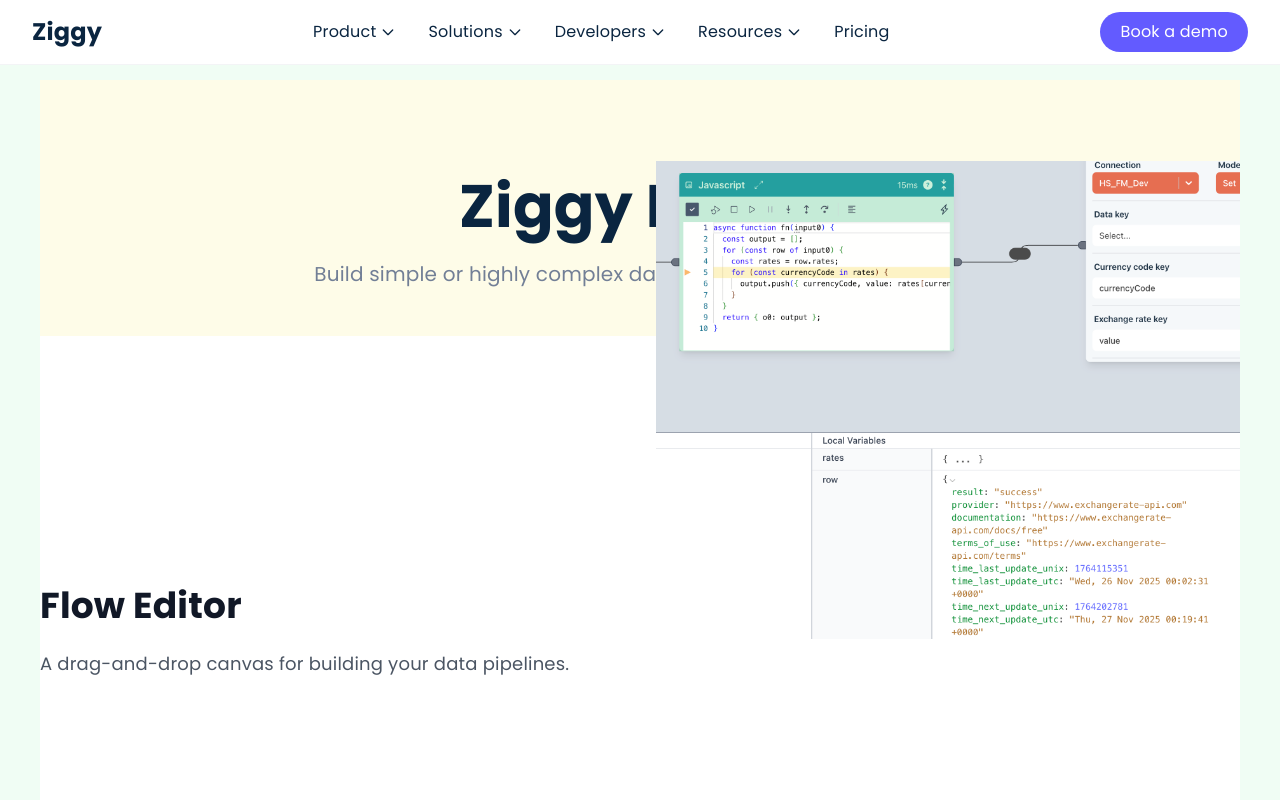
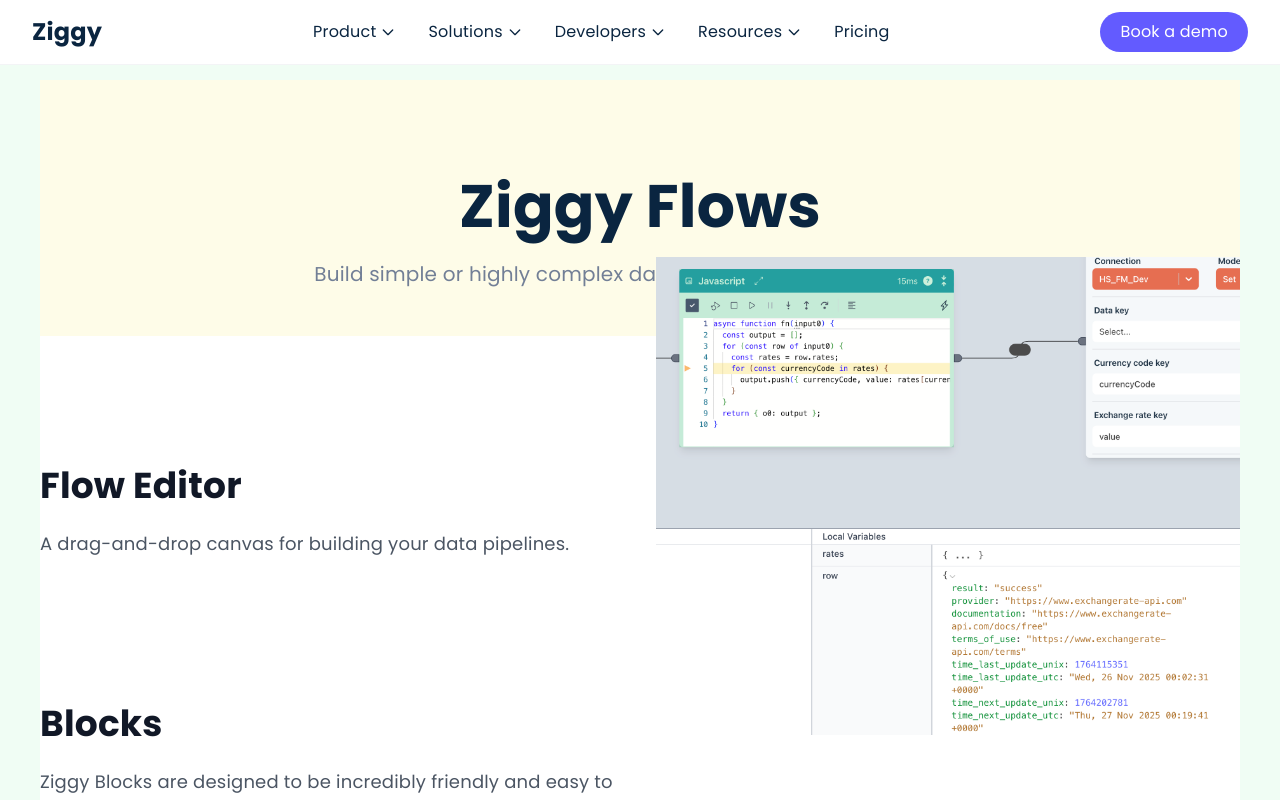
Before and after one commit to fmay/ziggy-site-new, a Next.js app: page /flows in a window 1280 px wide. Shown: the top 800 px of the page. Built offline with nearby package versions, Linux system fonts and the light colour scheme.

Commit message:
scroll pairs spacing

```diff
--- a/src/components/ui/scroll-pairs/ScrollContentImagePairs.module.scss
+++ b/src/components/ui/scroll-pairs/ScrollContentImagePairs.module.scss
@@ -13,8 +13,13 @@
   @apply hidden lg:grid lg:grid-cols-2 lg:gap-8 mx-auto;
 }
 
+// Adjust this value to nudge the first image
+.imageContainerScrolling {
+  @apply absolute top-[-38vh];
+}
+
 .leftColumn {
-  @apply space-y-32 pb-32;
+  @apply space-y-16 pb-16;
 }
 
 .rightColumn {
@@ -22,21 +27,15 @@
 }
 
 .contentItem {
-  @apply min-h-[60vh] flex items-center;
+  @apply min-h-[30vh] flex items-center;
 }
 
 .contentWrapper {
   @apply w-full;
 }
 
-
-
 .imageContainer {
   @apply w-full h-screen flex items-center justify-center;
-}
-
-.imageContainerScrolling {
-  @apply absolute top-[-20vh];
 }
 
 .imageContainerFixed {
```
